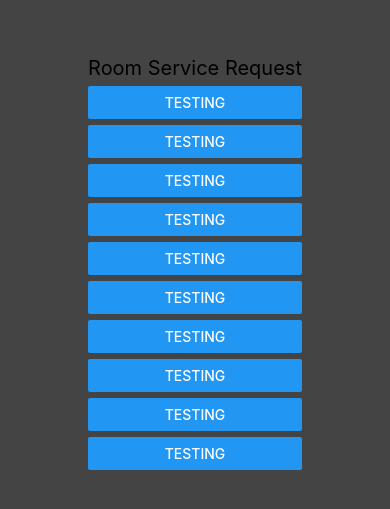
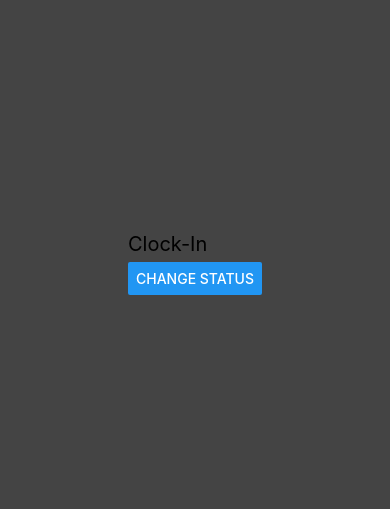
Before and after one commit to Bednaz98/SafariSolaceResortsHelper, a React Native app: screen / in a window 390 px wide. Shown: the part 159-668 px from the top of the page. Built offline with nearby package versions, Linux system fonts and the light colour scheme.

Commit message:
employee clocking

```diff
--- a/App.tsx
+++ b/App.tsx
@@ -1,6 +1,7 @@
 import React, { useState } from 'react';
 import { StyleSheet, Text, View } from 'react-native';
 import { appContext, AppContextInterface } from './classes-interface/app-conext';
+import ClockingScreen from './Components/pages/clocking';
 import LoginPage from './Components/pages/login';
 import RoomService from './Components/pages/room-service';
 import BasicText from './SafariSolaceStyleTools/basictext';
@@ -10,7 +11,7 @@ import { themeContext, ThemeContextInterface } from './SafariSolaceStyleTools/th
 export default function App() {
 
   const [theme, setTheme] = useState(Theme.default);
-  const [pageIndex, setPageIndex] = useState(7);
+  const [pageIndex, setPageIndex] = useState(3);
 
   const initContext:AppContextInterface = {
 
@@ -24,7 +25,7 @@ export default function App() {
       case    /*login*/           0:{return (<> <LoginPage/> </>)}
       case    /*room service*/    1:{return (<> <RoomService/> </>)}
       case    /*event*/           2:{return (<> <BasicText text={'Testing'}/> </>)}
-      case    /*check in*/        3:{return (<> <BasicText text={'Testing'}/> </>)}
+      case    /*check in*/        3:{return (<> <ClockingScreen/></>)}
       case    /*status check*/    4:{return (<> <BasicText text={'Testing'}/> </>)}
       case    /*problem*/         5:{return (<> <BasicText text={'Testing'}/> </>)}
       //================================================================================================
--- /dev/null
+++ b/Components/pages/clocking.tsx
@@ -0,0 +1,28 @@
+import React, { useState } from "react";
+import { View } from "react-native";
+import BasicButton from "../../SafariSolaceStyleTools/basicbutton";
+import BasicText from "../../SafariSolaceStyleTools/basictext";
+
+
+
+
+export default function ClockingScreen(){
+    const [clockCheck, setClockCheck] = useState(false)
+
+    function changeClockText(){
+        if(clockCheck){return "Clock Out"}
+        else{return "Clock-In"}
+    }
+
+    function changClockStatus(){
+        setClockCheck(!clockCheck);
+        console.log("show Make an HTTPRequest")
+    }
+
+    return(
+        <View>
+            <BasicText text={changeClockText()}/>
+            <BasicButton title={'Change Status'} onPress={changClockStatus}/>
+        </View>)
+
+}
```
